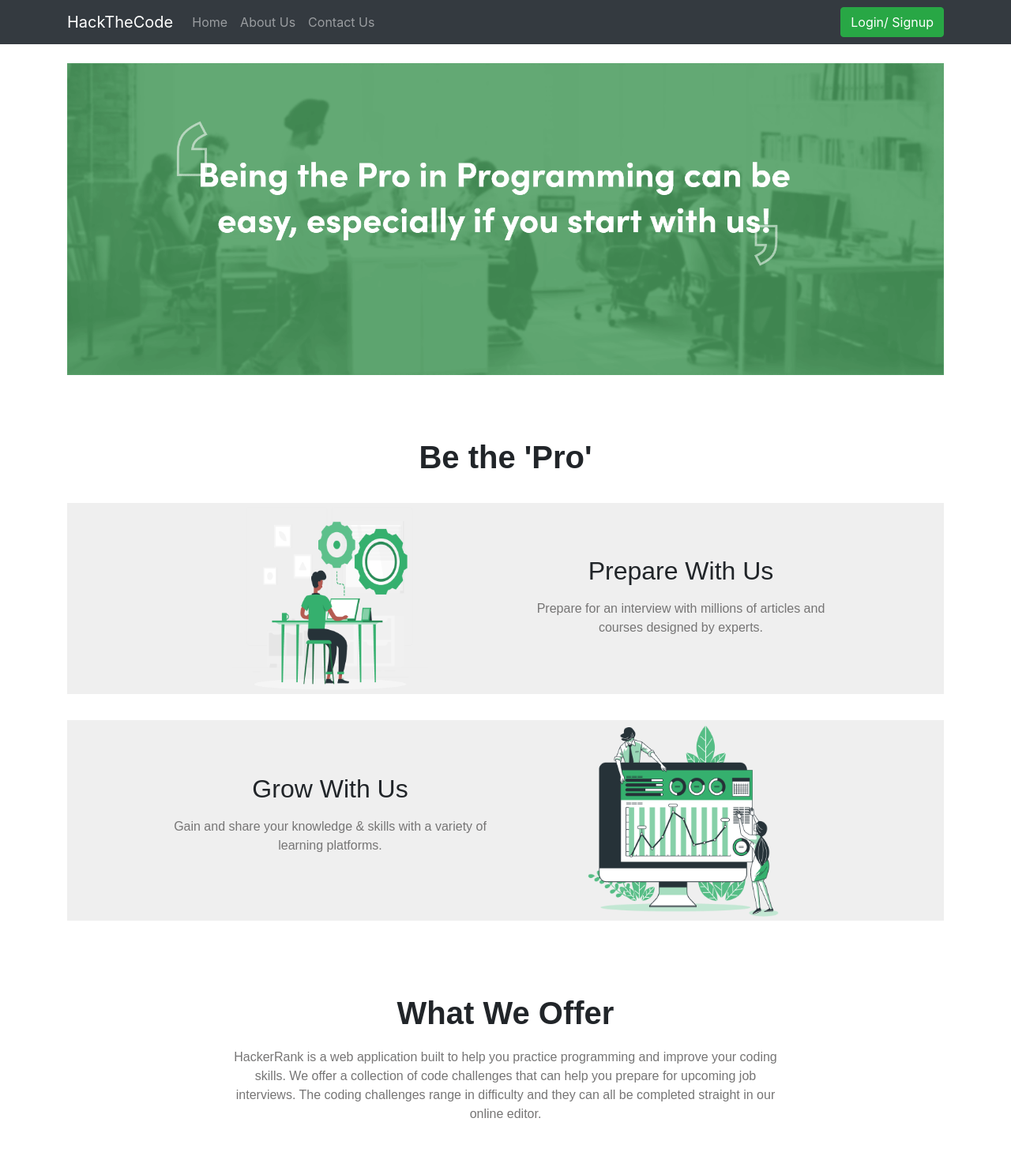
After one commit to pka5667/HackTheCode, a Django app: page /about in a window 1280 px wide. The commit adds this page. Shown: the whole page at 79% size. Run offline with Django 3.2, Linux system fonts and the light colour scheme; some libraries are stand-ins or nearby versions.

Commit message:
about and contact us page added and points add after contest ends

```diff
--- a/Home/templates/Home/Base.html
+++ b/Home/templates/Home/Base.html
@@ -10,7 +10,7 @@
     <link rel="stylesheet" href="https://stackpath.bootstrapcdn.com/bootstrap/4.2.1/css/bootstrap.min.css"
         integrity="sha384-GJzZqFGwb1QTTN6wy59ffF1BuGJpLSa9DkKMp0DgiMDm4iYMj70gZWKYbI706tWS" crossorigin="anonymous">
 
-    <title>{% block title %}{% endblock title %} - HackerRank</title>
+    <title>{% block title %}{% endblock title %} - HackTheCode</title>
 
     <script src="https://ajax.googleapis.com/ajax/libs/jquery/3.6.0/jquery.min.js"></script>
     {% block style %}{% endblock style %}
@@ -20,7 +20,7 @@
 {% load socialaccount %}
     <nav class="navbar navbar-expand-lg navbar-dark bg-dark">
         <div class="container">
-            <a class="navbar-brand" href="/">HackerRank</a>
+            <a class="navbar-brand" href="/">HackTheCode</a>
             <button class="navbar-toggler" type="button" data-toggle="collapse" data-target="#navbarSupportedContent"
                 aria-controls="navbarSupportedContent" aria-expanded="false" aria-label="Toggle navigation">
                 <span class="navbar-toggler-icon"></span>
--- /dev/null
+++ b/Home/templates/Home/about.html
@@ -0,0 +1,103 @@
+{% extends 'Home/Base.html' %}
+
+{% block title %}About{% endblock title %}
+
+
+{% block style %}
+<style>
+    h1 {
+      font-family: 'Red Hat Display', sans-serif;
+      font-weight: 900;
+      text-align: center;
+      margin: 3% 0;
+      /* font-size: 3.5rem; */
+    }
+
+    h2 {
+      font-family: 'Ubuntu', sans-serif;
+      /* font-size: 2.2rem; */
+      padding: 15% 0 2% 0;
+    }
+
+    p {
+      font-family: 'Montserrat', sans-serif;
+      color: #767575;
+      /* font-size: 1.3rem */
+    }
+
+    .qt-img {
+      width: 100%;
+    }
+
+    .row {
+      background-color: #EFEFEF;
+      margin: 3% 0;
+      padding: 0.5% 10%;
+    }
+
+    .quote-sec {
+      margin-bottom: 5rem;
+    }
+
+    .ftr-icn {
+      width: 60%;
+    }
+
+    .col-md-6 {
+      text-align: center;
+    }
+
+    .cont {
+      text-align: center;
+      padding: 3% 23%;
+    }
+  </style>
+{% endblock style %}
+
+
+{% block body %}
+{% load static %}
+  <!-- quote section -->
+
+  <section class="quote-sec">
+    <div class="container my-4">
+      <img class="qt-img" src="{%static 'Images/quote.png' %}" alt="quote-img">
+    </div>
+  </section>
+  <!-- Feature section -->
+  <section>
+    <div class="container my-4">
+      <h1>Be the 'Pro'</h1>
+      <div class="row">
+        <div class="col-md-6">
+          <img class="ftr-icn" src="{%static 'Images/feature1.png' %}" alt="">
+        </div>
+        <div class="col-md-6">
+          <h2>Prepare With Us</h2>
+          <p>Prepare for an interview with millions of articles and courses designed by experts.</p>
+        </div>
+      </div>
+      <div class="row">
+        <div class="col-md-6">
+          <h2>Grow With Us</h2>
+          <p>Gain and share your knowledge & skills with a variety of learning platforms.</p>
+        </div>
+        <div class="col-md-6">
+          <img class="ftr-icn" src="{%static 'Images/feature2.png' %}" alt="">
+        </div>
+      </div>
+
+    </div>
+  </section>
+
+  <!-- Description -->
+  <section>
+    <div class="container-fluid cont">
+      <h1>What We Offer</h1>
+      <p>HackerRank is a web application built to help you practice programming and improve your coding skills. We offer
+        a collection of code challenges that can help you prepare for upcoming job interviews. The coding challenges
+        range in difficulty and they can all be completed straight in our online editor.</p>
+    </div>
+  </section>
+
+{% endblock body %}
--- a/Home/urls.py
+++ b/Home/urls.py
@@ -5,6 +5,8 @@ from django.urls import path, include
 
 urlpatterns = [
     path('', views.index, name="home"),
+    path('about', views.about, name="about"),
+    path('contact', views.contact, name="contact"),
     path('contest/<str:contestId>', views.contestPageHandler, name="contest"),
     path('practice', views.practiceContestPageHandler, name="practice"),
     path('problem/<str:contestId>/<str:problemId>', views.problemPageHandler, name="problem"),
--- a/Home/views.py
+++ b/Home/views.py
@@ -77,6 +77,42 @@ def index(request):
     return render(request, 'Home/Home.html', {"totalPoints": totalPoints, "liveContests": liveContests,
                                               "upcomingContests": upcomingContests,
                                               "pastContests": pastContests})
+
+
+def about(request):
+    return render(request, 'Home/about.html')
+
+
+def contact(request):
+    formSubmitted = "No"
+    if request.method == 'POST':
+        try:
+            name = request.POST.get('name', default='')
+            email = request.POST.get('email', default='')
+            phone = request.POST.get('phone', default='')
+            textarea = request.POST.get('txtarea', default='')
+
+            mydb = client["hackerRankClone"]
+            contact_us = mydb.contact_us
+
+            record = {
+                "email": email,
+                "message": textarea,
+                "name": name,
+                "phone": phone,
+                "time": datetime.utcnow()
+            }
+
+            contact_us.insert_one(record)
+
+            formSubmitted = "True"
+        except:
+            formSubmitted = "False"
+
+    params = {
+        'formSubmitted': formSubmitted
+    }
+    return render(request, 'Home/contact.html', params)
 
 
 def contestPageHandler(request, contestId):
--- a/hackerRankClone/settings.py
+++ b/hackerRankClone/settings.py
@@ -23,7 +23,7 @@ BASE_DIR = os.path.dirname(os.path.dirname(os.path.abspath(__file__)))
 SECRET_KEY = 'z6#ptd94h**h*@lt=n_sm73$g99ca(am8=cs#i=c#6*wa+3i4n'
 
 # SECURITY WARNING: don't run with debug turned on in production!
-DEBUG = True
+DEBUG = False
 
 ALLOWED_HOSTS = ['127.0.0.1', 'hackthecode.herokuapp.com']
 
```
Also changed, not shown: Home/templates/Home/contact.html (added, +78 -0 lines), Home/templatetags/contestTimeHandler.py (+19 -6 lines), Home/static/Images/feature1.png (added), Home/static/Images/feature2.png (added), Home/static/Images/quote.png (added), db.sqlite3.
